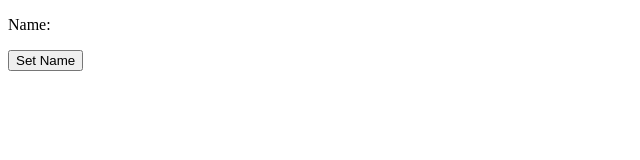
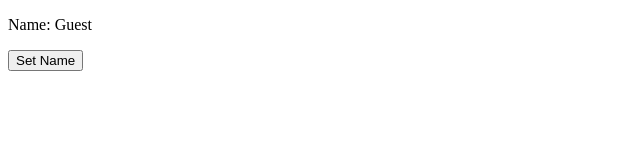
Before and after one commit to tanjirhc/useState2, a React (Vite) app: page / in a window 1280 px wide. Shown: the top 160 px of the page, without its empty margins (0-640 px from the left). Built offline with nearby package versions, Linux system fonts and the light colour scheme.

Commit message:
initial state Guest

```diff
--- a/src/MyComponent.jsx
+++ b/src/MyComponent.jsx
@@ -2,7 +2,7 @@ import React, {useState} from 'react';
 
 function MyComponent() {
 
-    const [name, setName] = useState();
+    const [name, setName] = useState("Guest");
 
     const updateName = () => {
         setName("Tanjir Hasan");
```
